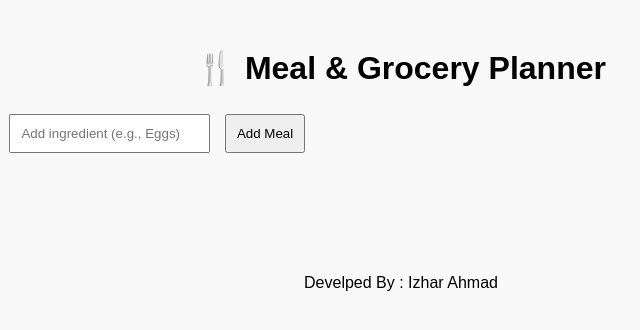
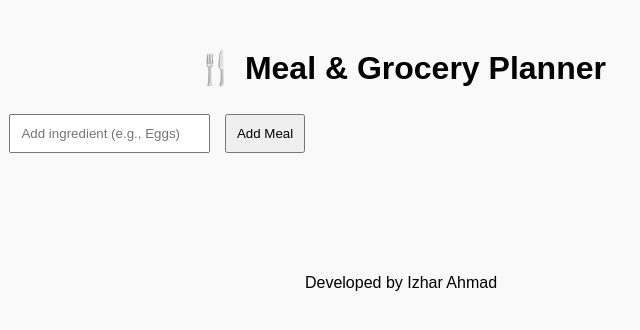
Before and after one commit to izhar850/Meal-GroceryPlanner, a website with bundled scripts: page index.html in a window 1280 px wide. Shown: the full height of the page, 239-879 px from the left. Built offline with nearby package versions, Linux system fonts and the light colour scheme; no server answers.

Commit message:
Update index.html

```diff
--- a/index.html
+++ b/index.html
@@ -25,6 +25,6 @@
 </body>
   <footer>
 
-<center> <p>Develped By : Izhar Ahmad</p></center>
+<center> <p>Developed by Izhar Ahmad</p></center>
 </footer>
 </html>
```
